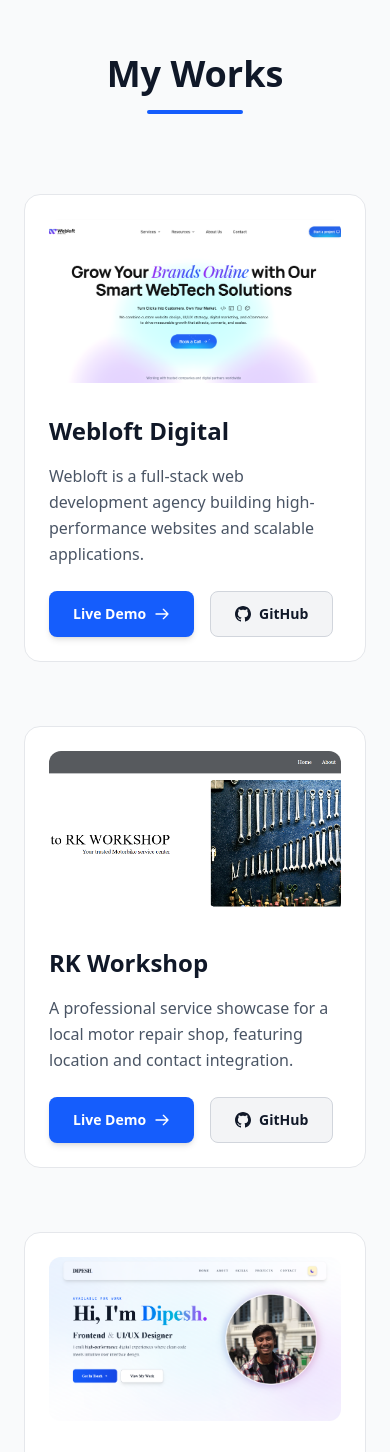
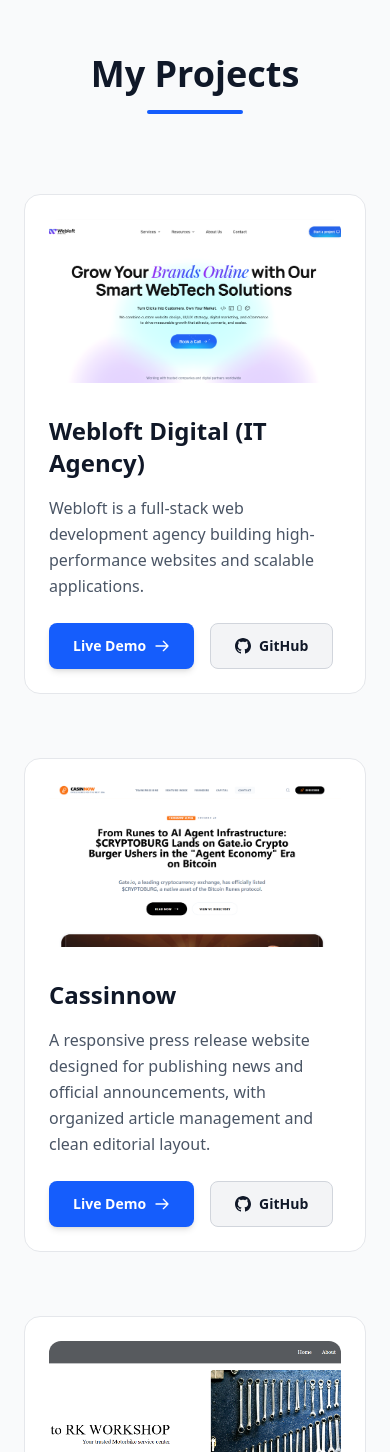
Before and after one commit to dipeshch98/Dipesh-portfolio, a React (Vite) app: page / in a window 390 px wide. Shown: the part 3324-4776 px from the top of the page. Built offline with nearby package versions, Linux system fonts and the light colour scheme.

Commit message:
updated project

```diff
--- a/src/components/Projects.jsx
+++ b/src/components/Projects.jsx
@@ -5,15 +5,23 @@
 import randomBlinkingImg from "../images/randomBlinking.png";
 import webloftimg from "../images/webloft.png";
 import { useTheme } from "../context/ThemeContext";
+import cassinnowImg from "../images/cassinnow.png";
 
 const projectData = [
   {
     image: webloftimg,
-    title: "Webloft Digital",
+    title: "Webloft Digital (IT Agency)",
     description: "Webloft is a full-stack web development agency building high-performance websites and scalable applications.",
     link: "https://webloft.digital/",
     github: "https://github.com/dipeshch98/webloft_Frontend-tsx-",
   },
+  {
+  image: cassinnowImg,
+  title: "Cassinnow",
+  description: "A responsive press release website designed for publishing news and official announcements, with organized article management and clean editorial layout.",
+  link: "https://casinnow.com/",
+  github: "https://github.com/dipeshch98/1000s-medias/tree/main/General%20_Business/VentureVoice",
+},
   {
     image: rkworkshopImg,
     title: "RK Workshop",
@@ -45,7 +53,7 @@
       <div className="max-w-7xl mx-auto">
 
         <div className="text-center mb-20">
-          <h2 className={`text-4xl md:text-5xl font-bold ${isDark ? 'text-white' : 'text-gray-900'} mb-4`}>My Works</h2>
+          <h2 className={`text-4xl md:text-5xl font-bold ${isDark ? 'text-white' : 'text-gray-900'} mb-4`}>My Projects</h2>
           <div className="w-24 h-1 bg-blue-600 mx-auto rounded-full"></div>
         </div>
 
```
Also changed, not shown: src/images/Cassinnow.png (added).
